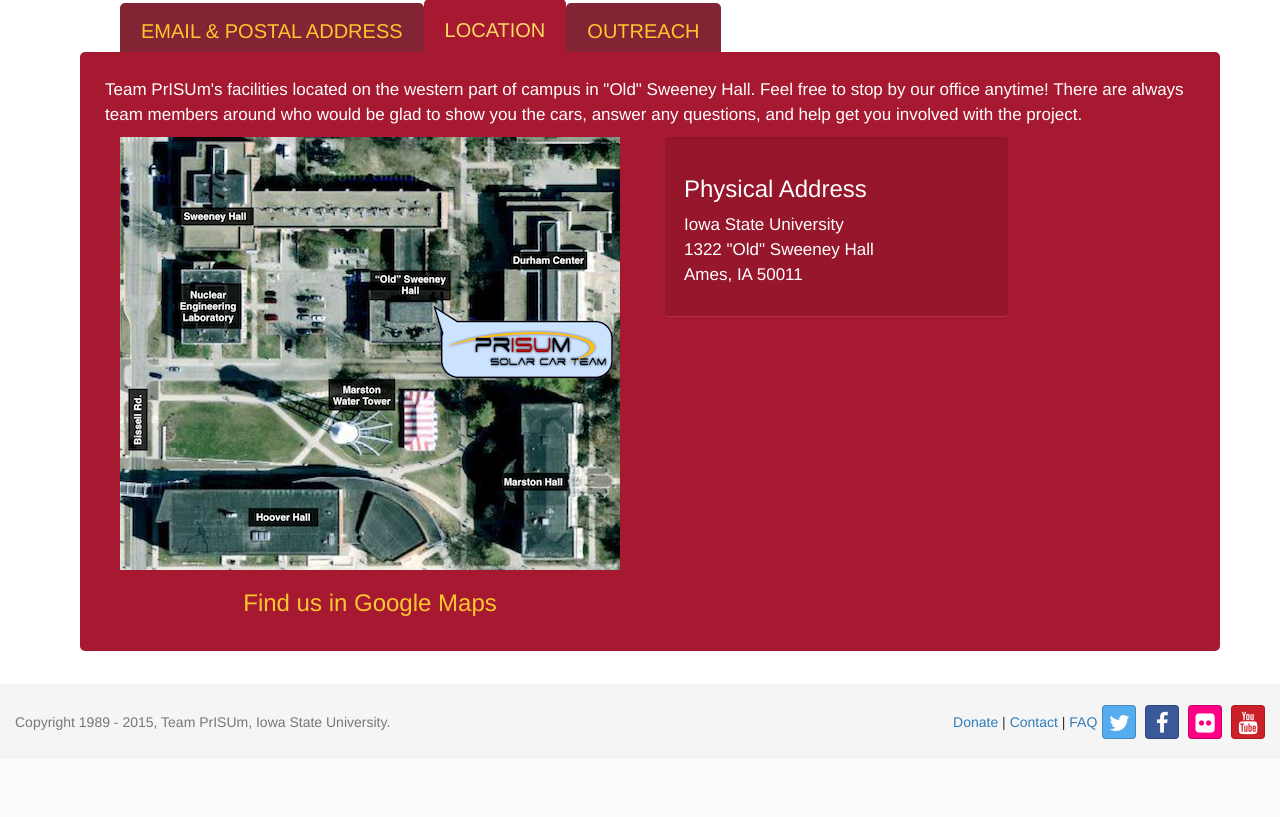
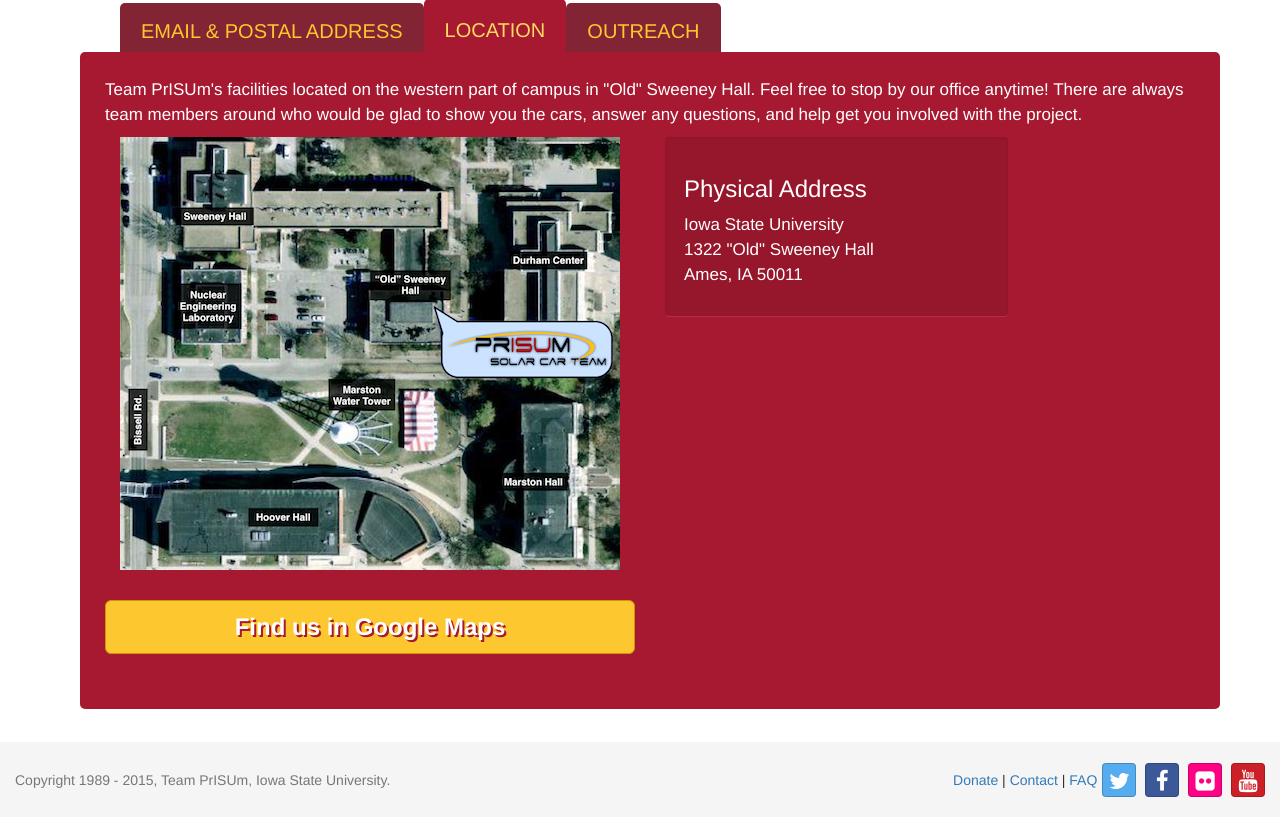
Before and after one commit to ISU-WebDevClub/prisum, a Flask app: page /contact in a window 1280 px wide, after a click on "LOCATION". Shown: the part 215-1032 px from the top of the page. Before the commit the page ends 954 px from the top, so only its background shows below. Run offline with Flask 2, Linux system fonts and the light colour scheme; some libraries are stand-ins or nearby versions.

Commit message:
Made google maps link a button. Tweaked the button class a bit more so text can wrap.

```diff
--- a/prisum/static/css/global.css
+++ b/prisum/static/css/global.css
@@ -96,9 +96,6 @@ body {
 }
 .tabs .tab-content a.btn-white-on-yellow {
   color: #fff;
-  text-shadow: 2px 2px #A71930;
-  font-weight: bold;
-  font-size: x-large;
 }
 .tabs [id^="tab"]:checked + label {
   top: 0;
@@ -118,6 +115,8 @@ body {
   color: #fff;
   text-shadow: 2px 2px #A71930;
   font-weight: bold;
+  font-size: x-large;
+  white-space: normal;
   background-color: #FDC82F;
   border-color: #CD9802;
 }
--- a/prisum/templates/contact.html
+++ b/prisum/templates/contact.html
@@ -73,8 +73,10 @@
               <img src="../static/img/map.png"
                  alt="The offices are in the southeastern part of Sweeney Hall. The doors are on the eastern side, facing Durham Hall"
                  style="max-width:100%; display:block; margin-left:auto; margin-right:auto">
-
-              <h3 style="text-align:center">Find us in Google Maps</h3>
+            </a>
+              <a class="btn btn-white-on-yellow btn-lg center-block"
+               href="https://www.google.com/maps/@42.0273704,-93.6500621,19z" target="_blank" role="button" style="margin: 30px 0">
+                  Find us in Google Maps
             </a>
           </div>
           <div class="col-lg-4 col-md-5 col-sm-6">
```
